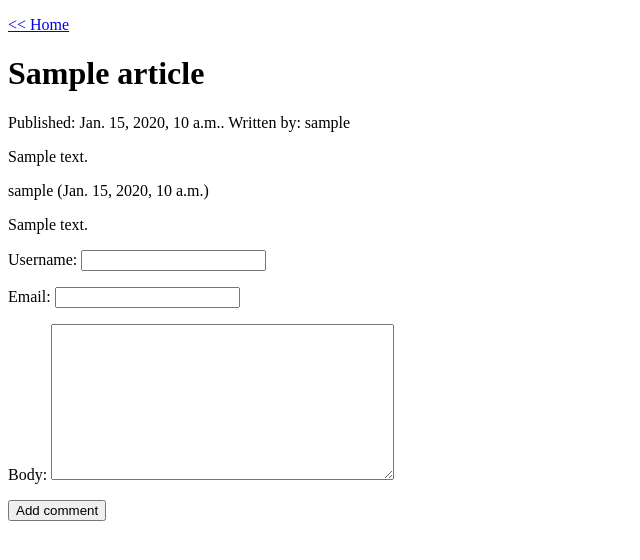
After one commit to mpashko/hillel_post, a Django app: page /articles/1/ in a window 1280 px wide. The commit adds this page. Shown: the top 560 px of the page, without its empty margins (0-640 px from the left). Run offline with Django 3.2, Linux system fonts and the light colour scheme; tables that the repository leaves empty hold one stand-in row (values such as "Sample post").

Commit message:
Add comments

```diff
--- a/articles/admin.py
+++ b/articles/admin.py
@@ -1,6 +1,7 @@
 from django.contrib import admin
 
-from .models import Article, Section
+from .models import Article, Section, Comment
 
 admin.site.register(Article)
 admin.site.register(Section)
+admin.site.register(Comment)
--- /dev/null
+++ b/articles/forms.py
@@ -0,0 +1,10 @@
+from django import forms
+
+from .models import Comment
+
+
+class CommentForm(forms.ModelForm):
+
+    class Meta:
+        model = Comment
+        fields = ('username', 'email', 'body')
--- a/articles/models.py
+++ b/articles/models.py
@@ -11,7 +11,26 @@ class Article(models.Model):
                                on_delete=models.CASCADE)
     published = models.DateTimeField(default=timezone.now)
 
+    def __str__(self):
+        return self.title
+
 
 class Section(models.Model):
     section_id = models.AutoField(primary_key=True)
     articles = models.ManyToManyField(Article, blank=True)
+
+
+class Comment(models.Model):
+    article = models.ForeignKey(Article, on_delete=models.CASCADE,
+                                related_name='comments')
+    username = models.CharField(max_length=50)
+    email = models.EmailField()
+    body = models.TextField()
+    created = models.DateTimeField(default=timezone.now)
+    active = models.BooleanField(default=True)
+
+    class Meta:
+        ordering = ('created',)
+
+    def __str__(self):
+        return f'Comment by {self.username} on {self.article}'
--- /dev/null
+++ b/articles/templates/articles/get_article.html
@@ -0,0 +1,38 @@
+<!DOCTYPE html>
+<html lang="en">
+<head>
+    <meta charset="UTF-8">
+    <title> {{article.title}} </title>
+</head>
+<body>
+    <p>
+        <a href="/articles/"><< Home</a>
+    </p>
+    <div>
+        <h1>{{ article.title }}</h1>
+        <p>Published: {{ article.published }}. Written by: {{ article.author }}</p>
+        {{ article.text|linebreaks }}
+    </div>
+
+    {% for comment in comments %}
+    <div>
+        <p>{{ comment.username }} ({{ comment.created }})</p>
+        {{ comment.body|linebreaks }}
+    </div>
+    {% empty %}
+        <p>There are no comments yet.</p>
+    {% endfor %}
+
+    {% if new_comment %}
+        <b> Your comment has been added.</b>
+    {% else %}
+        <form method="post">
+            <!-- django.forms.forms.BaseForm.as_p -->
+            {{ comment_form.as_p }}
+            {% csrf_token %}
+            <p><input type='submit' value='Add comment'></p>
+        </form>
+    {% endif %}
+
+</body>
+</html>
--- a/articles/urls.py
+++ b/articles/urls.py
@@ -3,5 +3,7 @@ from django.urls import path
 from . import views
 
 urlpatterns = [
-    path('', views.get_articles)
+    path('', views.get_articles),
+    path('articles/', views.get_articles),
+    path('articles/<int:article_id>/', views.get_article)
 ]
--- a/articles/views.py
+++ b/articles/views.py
@@ -1,9 +1,32 @@
-from django.shortcuts import render
+from django.shortcuts import get_object_or_404, render
 
+from .forms import CommentForm
 from .models import Article
 
 
 def get_articles(request):
     articles = Article.objects.all().order_by('-published')
-    return render(request, 'articles/get_articles.html', {'articles':
-                                                              articles})
+    print(articles)
+    return render(request, 'articles/get_articles.html', {'articles': articles})
+
+
+def get_article(request, article_id):
+    article = get_object_or_404(Article, article_id=article_id)
+    comments = article.comments.filter(active=True)
+    new_comment = None
+
+    if request.method == 'POST':
+        comment_form = CommentForm(data=request.POST)
+        if comment_form.is_valid():
+            new_comment = comment_form.save(commit=False)
+            new_comment.article_id = article.article_id
+            new_comment.save()
+
+    context = {
+        'article': article,
+        'comments': comments,
+        'comment_form': CommentForm(),
+        'new_comment': new_comment
+    }
+
+    return render(request, 'articles/get_article.html', context)
```
Also changed, not shown: articles/templates/articles/get_articles.html (+10 -3 lines), articles/migrations/0006_auto_20210206_1300.py (added), articles/migrations/0007_auto_20210206_1306.py (added), articles/migrations/0008_auto_20210206_1452.py (added), articles/migrations/0009_delete_comment.py (added), articles/migrations/0010_comment.py (added).
